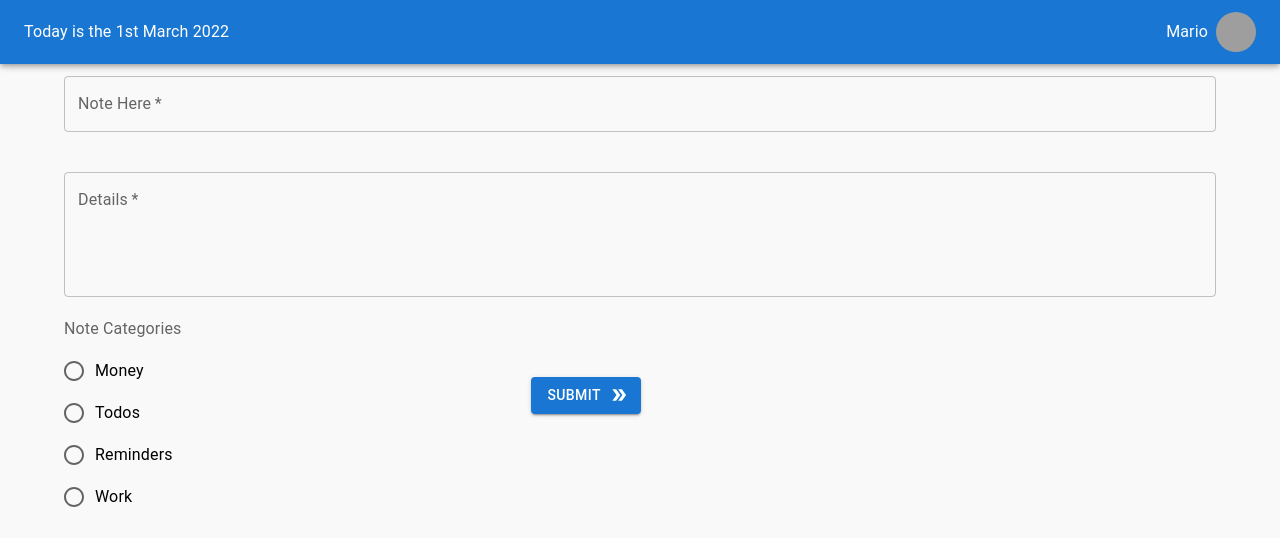
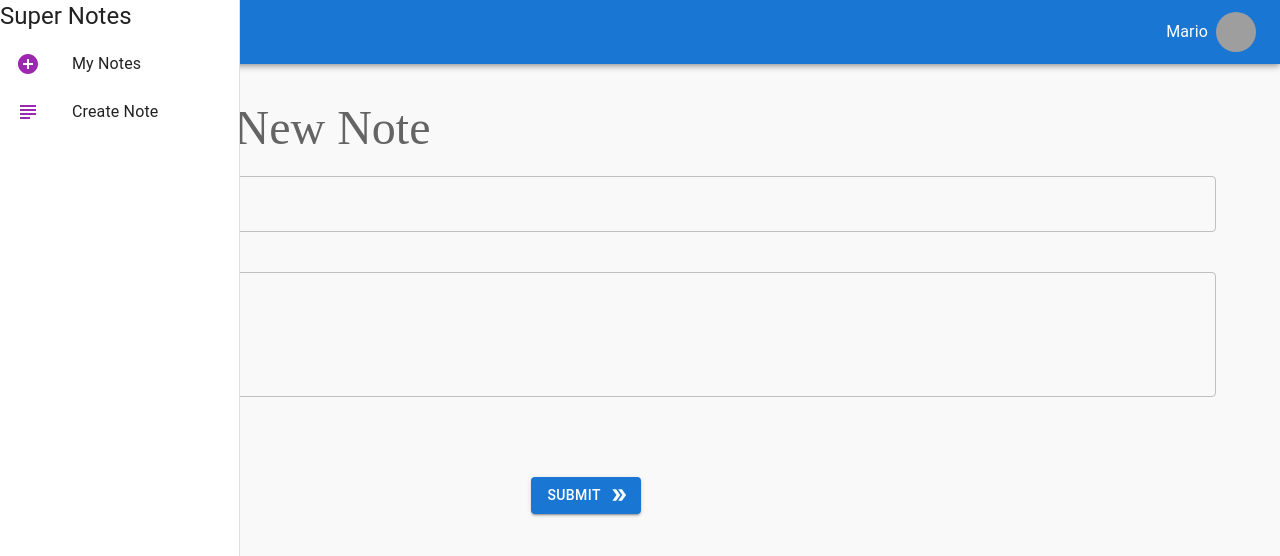
Before and after one commit to Prajwal6394/material-design, a React (Create React App) app: page /Create in a window 1280 px wide. Shown: the top 556 px of the page. Built offline with nearby package versions, Linux system fonts and the light colour scheme; grey boxes are pictures that could not be loaded; a web font is replaced by a local one.

Commit message:
Changes in Layouts

```diff
--- a/src/Cards/Layout.js
+++ b/src/Cards/Layout.js
@@ -34,7 +34,7 @@ function Layout({ children }) {
 
   return (
     <div style={{ display: "flex" }}>
-       <React.Fragment>
+       <div>
       <AppBar position="fixed"  style={{marginBottom : "40px"}}>
         <Toolbar>
           <Typography style={{flexGrow :"1"}}>
@@ -47,17 +47,17 @@ function Layout({ children }) {
         </Toolbar>
       </AppBar>
       <Offset />
-    </React.Fragment>
-      <Drawer
+    </div>
+      <Drawer style={{paddingTop: "50px"}}
         variant="permanent"
         anchor="left"
         sx={{
-          display: { xs: "block", sm: "none" },
+          mt: 50,
           "& .MuiDrawer-paper": { boxSizing: "border-box", width: drawerWidth },
         }}
       >
         <div>
-          <Typography variant="h5" style={{marginLeft: "10px"}}>Super Notes</Typography>
+          <Typography variant="h5" >Super Notes</Typography>
         </div>
 
         <List>
--- a/src/Components/Create.js
+++ b/src/Components/Create.js
@@ -46,7 +46,7 @@ export default function Create() {
   };
 
   return (
-    <Container>
+    <Container  style={{marginTop:'100px' }}>
       <Typography
         style={{ fontFamily: "BhuTuka Expanded One" }}
         variant="h3"
--- a/src/Data/db.json
+++ b/src/Data/db.json
@@ -17,6 +17,12 @@
       "details": "eshjhstj",
       "categories": "todos",
       "id": 10
+    },
+    {
+      "title": "Hello ",
+      "details": "I have to complete this project by tonight\n",
+      "categories": "todos",
+      "id": 11
     }
   ]
 }
```
